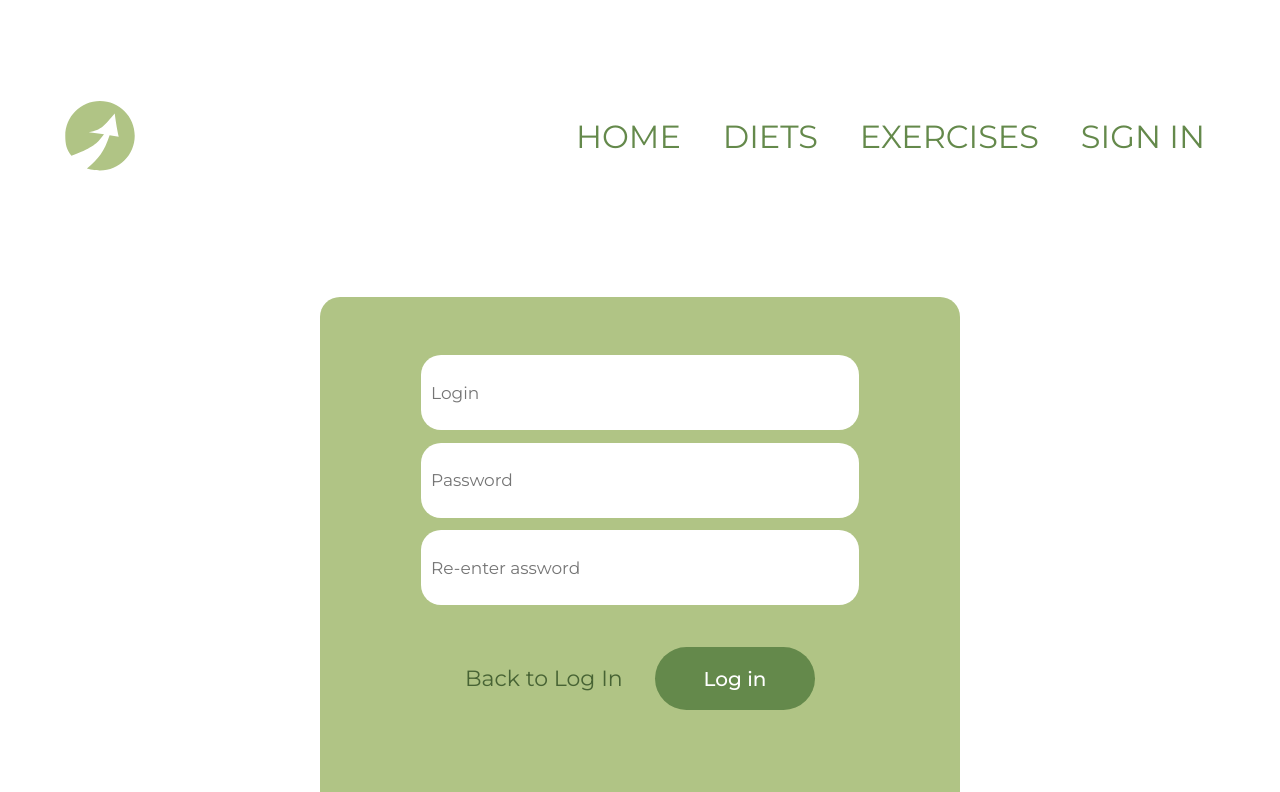
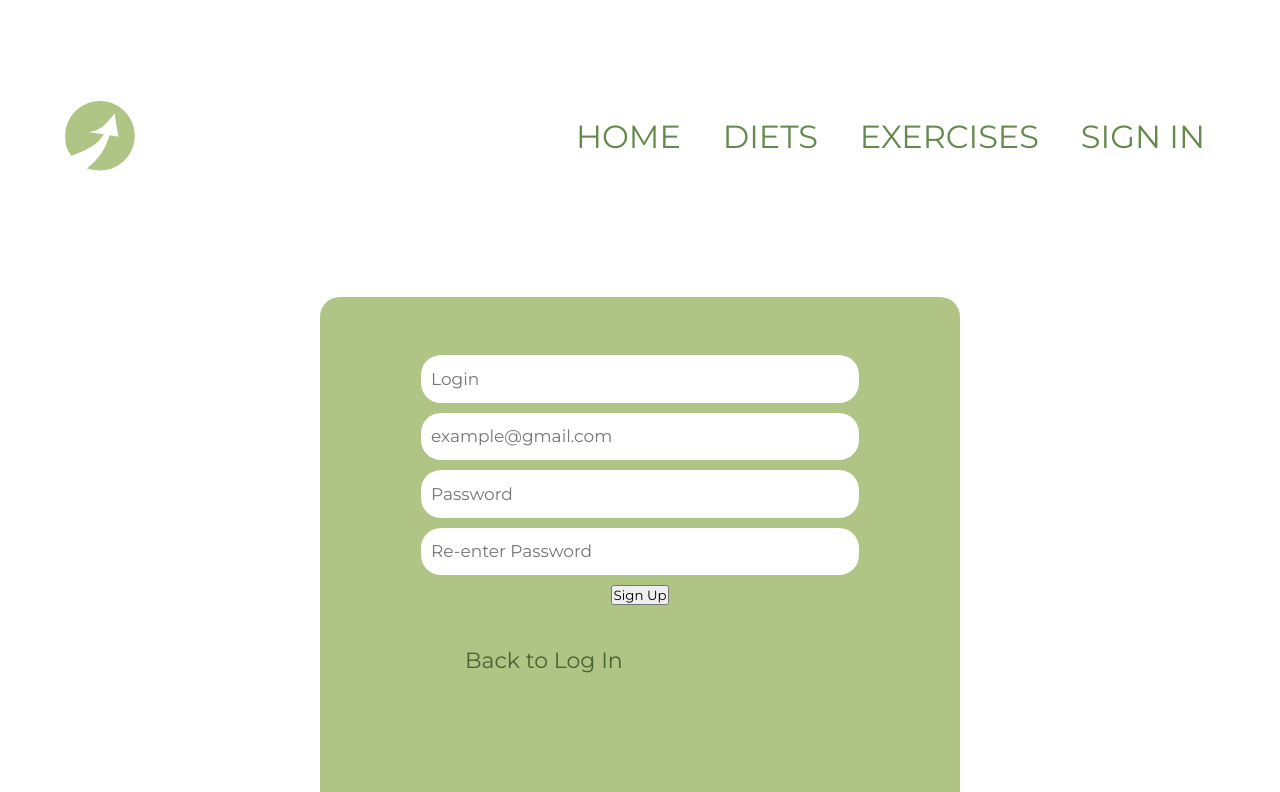
Before and after one commit to xiesheaeix/fitness, a React (Create React App) app in the folder fitness/: page /signup in a window 1280 px wide. Shown: the top 792 px of the page. Built offline with nearby package versions, Linux system fonts and the light colour scheme.

Commit message:
add login and auth

```diff
--- a/fitness/src/components/app/App.jsx
+++ b/fitness/src/components/app/App.jsx
@@ -3,6 +3,7 @@ import { BrowserRouter, Route, Routes } from "react-router-dom";
 import MainPage from "../pages/MainPage";
 import Diets from "../pages/Diets";
 import Navigation from "../common/Navigation/Navigation";
+import ProfilePage from "../pages/profPage";
 
 import "./app.scss";
 import Footer from "../common/Footer/Footer";
@@ -20,6 +21,9 @@ const App = () => {
           <Route path="/diets" element={<Diets />} />
           <Route path="/login" element={<LoginPage />} />
           <Route path="/signup" element={<SignUpPage />} />
+          <Route path="/profile" element={<ProfilePage />} />
+
+
           {/* <Route path="/exercises" element={<Diets />} /> */}
           {/* <Route path="/login" element={<Diets />} /> */}
         </Routes>
--- a/fitness/src/components/pages/loginPage/LoginPage.jsx
+++ b/fitness/src/components/pages/loginPage/LoginPage.jsx
@@ -1,23 +1,54 @@
-import { Link } from "react-router-dom";
+import { useState } from "react";
+import { useNavigate, Link } from "react-router-dom";
 import "./loginPage.scss";
 
 const LoginPage = () => {
+  const [username, setUsername] = useState("");
+  const [password, setPassword] = useState("");
+  const navigate = useNavigate();
+
+  const handleLogin = async (e) => {
+    e.preventDefault();
+
+    const response = await fetch("http://localhost:8000/api/login/", {
+      method: "POST",
+      headers: { "Content-Type": "application/json" },
+      body: JSON.stringify({ username, password }),
+    });
+
+    const data = await response.json();
+
+    if (response.ok) {
+      localStorage.setItem("access", data.access);
+      localStorage.setItem("refresh", data.refresh);
+      alert("Login successful!");
+      navigate("/"); // переход на главную страницу или другую
+    } else {
+      alert("Login failed: " + JSON.stringify(data));
+    }
+  };
+
   return (
     <div className="login">
       <div className="login-wrapper">
-        <form action="" className="login-form">
+        <form onSubmit={handleLogin} className="login-form">
           <input
             type="text"
             className="input-field"
             placeholder="Login"
             required
+            value={username}
+            onChange={(e) => setUsername(e.target.value)}
           />
           <input
-            type="email"
+            type="password"
             className="input-field"
             placeholder="Password"
             required
+            value={password}
+            onChange={(e) => setPassword(e.target.value)}
           />
+          <button type="submit" className="log-in__action">Log in</button>
         </form>
 
         <div className="forgot-password">
@@ -25,10 +56,7 @@ const LoginPage = () => {
         </div>
 
         <div className="login-controls">
-          <Link to="/signup" className="sign-up__action">
-            Sign up
-          </Link>
-          <button className="log-in__action">Log in</button>
+          <Link to="/signup" className="sign-up__action">Sign up</Link>
         </div>
       </div>
     </div>
--- /dev/null
+++ b/fitness/src/components/pages/profPage.jsx
@@ -0,0 +1,88 @@
+import { useEffect, useState } from "react";
+
+// Обновление access токена
+const refreshAccessToken = async () => {
+  const response = await fetch("http://localhost:8000/api/token/refresh/", {
+    method: "POST",
+    credentials: "include", // включаем куки (если refresh хранится в куки)
+  });
+
+  const data = await response.json();
+
+  if (data.access) {
+    localStorage.setItem("access", data.access);
+    console.log("Access token обновлён");
+    return true;
+  } else {
+    console.error("Не удалось обновить токен");
+    return false;
+  }
+};
+
+// Обёртка для fetch с автоматическим обновлением токена
+const fetchWithAuth = async (url, options = {}) => {
+  let access = localStorage.getItem("access");
+
+  options.headers = {
+    ...options.headers,
+    Authorization: `Bearer ${access}`,
+    "Content-Type": "application/json",
+  };
+
+  let response = await fetch(url, options);
+
+  if (response.status === 401) {
+    const refreshed = await refreshAccessToken();
+    if (refreshed) {
+      access = localStorage.getItem("access");
+      options.headers.Authorization = `Bearer ${access}`;
+      response = await fetch(url, options);
+    }
+  }
+
+  return response;
+};
+
+const ProfilePage = () => {
+  const [userData, setUserData] = useState(null);
+  const [error, setError] = useState(null);
+
+  useEffect(() => {
+    const fetchProtectedData = async () => {
+      try {
+        const response = await fetchWithAuth("http://localhost:8000/api/profile/");
+        const data = await response.json();
+
+        if (response.ok) {
+          setUserData(data);
+        } else {
+          setError(data.detail || "Ошибка при получении данных профиля");
+        }
+      } catch (err) {
+        setError("Ошибка сети или сервера");
+      }
+    };
+
+    fetchProtectedData();
+  }, []);
+
+  return (
+    <div className="profile">
+      <h2>Профиль</h2>
+      {error && <p style={{ color: "red" }}>{error}</p>}
+      {userData ? (
+        <div>
+          <p>Привет, {userData.username}</p>
+          <p>Возраст: {userData.age}</p>
+          <p>Рост: {userData.height} см</p>
+          <p>Вес: {userData.weight} кг</p>
+          <p>Калорий в день: {userData.daily_calories}</p>
+        </div>
+      ) : (
+        !error && <p>Загрузка данных...</p>
+      )}
+    </div>
+  );
+};
+
+export default ProfilePage;
--- a/fitness/src/components/pages/signUpPage/SignUpPage.jsx
+++ b/fitness/src/components/pages/signUpPage/SignUpPage.jsx
@@ -1,21 +1,94 @@
-import { Link } from "react-router-dom";
+import { Link, useNavigate } from "react-router-dom";
+import { useState } from "react";
 import "./signUpPage.scss";
 
 const SignUpPage = () => {
+  const [formData, setFormData] = useState({
+    username: "",
+    password: "",
+    password2: "",
+  });
+
+  const navigate = useNavigate();
+
+  const handleChange = (e) => {
+    setFormData({ ...formData, [e.target.name]: e.target.value });
+  };
+
+  const handleSubmit = async (e) => {
+    e.preventDefault();
+
+    if (formData.password !== formData.password2) {
+      alert("Passwords do not match");
+      return;
+    }
+
+    try {
+      const response = await fetch("http://localhost:8000/api/register/", {
+        method: "POST",
+        headers: { "Content-Type": "application/json" },
+        body: JSON.stringify({
+          username: formData.username,
+          password: formData.password,
+          password2: formData.password2,
+          email: formData.email,
+        }),
+      });
+
+      if (response.ok) {
+        alert("Registration successful!");
+        navigate("/login");
+      } else {
+        const data = await response.json();
+        alert("Registration failed: " + JSON.stringify(data));
+      }
+    } catch (error) {
+      alert("Error: " + error.message);
+    }
+  };
+
   return (
     <div className="signup">
       <div className="signup-wrapper">
-        <form action="" className="signup-form">
-          <input type="text" required placeholder="Login" />
-          <input type="password" required placeholder="Password" />
-          <input type="password" required placeholder="Re-enter assword" />
+        <form className="signup-form" onSubmit={handleSubmit}>
+          <input
+            type="text"
+            name="username"
+            placeholder="Login"
+            required
+            value={formData.username}
+            onChange={handleChange}
+          />
+           <input
+           type="email"
+           name="email"
+           placeholder="example@gmail.com"
+            required
+            value={formData.email}
+            onChange={handleChange}/>
+          <input
+            type="password"
+            name="password"
+            placeholder="Password"
+            required
+            value={formData.password}
+            onChange={handleChange}
+          />
+          <input
+            type="password"
+            name="password2"
+            placeholder="Re-enter Password"
+            required
+            value={formData.password2}
+            onChange={handleChange}
+          />
+          <button type="submit" className="log-in__action">Sign Up</button>
         </form>
 
         <div className="signup-controls">
           <Link to="/login" className="sign-up__action">
             Back to Log In
           </Link>
-          <button className="log-in__action">Log in</button>
         </div>
       </div>
     </div>
--- a/fitness/src/components/pages/signUpPage/signUpPage.scss
+++ b/fitness/src/components/pages/signUpPage/signUpPage.scss
@@ -23,6 +23,7 @@
             padding: 0 10px;
             color: #476334;
             font-size: 17px;
+            margin-bottom: 10px;
         }
     }
 }
```
Also changed, not shown: fitness/src/utils/authFetch.js (added, +23 -0 lines).
